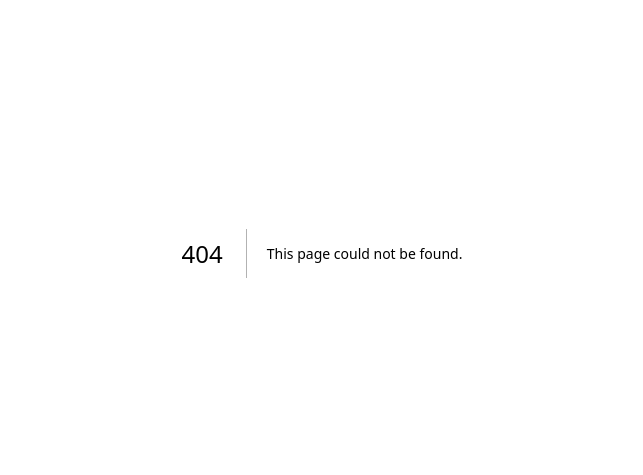
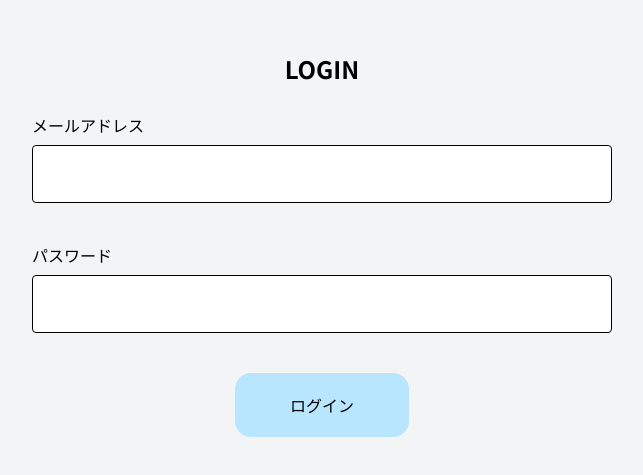
Before and after one commit to silver-ux/movie-list-supa, a Next.js app: page /login in a window 1280 px wide. Before the commit this address had no page. Shown: the part 147-622 px from the top of the page, without its empty margins (318-961 px from the left). Built offline with nearby package versions, Linux system fonts and the light colour scheme.

Commit message:
ログイン画面を作った。zod, hookformを追加してform管理をしやすくした

```diff
--- /dev/null
+++ b/app/api/login/route.ts
@@ -0,0 +1,22 @@
+import { supaClient } from "@/supabase/server";
+import { NextRequest, NextResponse } from "next/server";
+
+export async function POST(req: NextRequest) {
+  const supabase = await supaClient();
+
+  const { email, password } = await req.json;
+
+  if (!email)
+    return NextResponse.json({ error: "emailは必須です" }, { status: 400 });
+
+  const { error } = await supabase.auth.signInWithPassword({
+    email,
+    password,
+  });
+  if (error)
+    return NextResponse.json({ error: error.message }, { status: 500 });
+
+  const { data: datas, error: Err } = await supabase.auth.getUser();
+  if (Err) return NextResponse.json({ error: Err.message }, { status: 500 });
+  return NextResponse.json(datas, { status: 201 });
+}
--- a/app/components/Header.tsx
+++ b/app/components/Header.tsx
@@ -3,6 +3,7 @@
 import React, { useState } from "react";
 import SideModal from "./SideModal";
 import { AnimatePresence } from "motion/react";
+import { useScrollLock } from "./ScrollLock";
 
 type MovieData = {
   created_at: string;
@@ -20,28 +21,46 @@
 
 const Header = ({ data }: Props) => {
   const [hamburger, setHamburger] = useState(false);
+  useScrollLock(hamburger);
+
   const genres = data.map((item) => item.genre);
   const flat = genres.flat();
   const unique = [...new Set(flat)];
-  console.log(unique);
 
   return (
     <>
-      <header className="h-[90px] max-w-[1300px] w-full mx-auto px-[5%] font-bold mt-7 sm:mt-10 mb-3 sm:mb-5 relative">
+      <header className="h-[90px] max-w-[1300px] w-full mx-auto px-[5%] font-bold mt-7 sm:mt-10 mb-3 sm:mb-5 flex justify-between items-center">
         <div
           onClick={() => setHamburger(!hamburger)}
-          className="z-99 absolute w-15 h-15 rounded-2xl bg-black cursor-pointer top-[50%] translate-y-[-50%] flex flex-col justify-center items-center"
+          className="z-10 w-15 h-15 rounded-2xl bg-black cursor-pointer  flex flex-col justify-center items-center relative"
         >
-          <span className="block w-[50%] h-1 bg-white"></span>
-          <span className="blcok w-[50%] h-1 bg-white my-2"></span>
-          <span className="blcok w-[50%] h-1 bg-white"></span>
+          {hamburger ? (
+            <>
+              <span className="absolute w-[50%] h-1 bg-white rotate-[45deg]"></span>
+              <span className="absolute w-[50%] h-1 bg-white rotate-[-45deg]"></span>
+            </>
+          ) : (
+            <>
+              <span className="block w-[50%] h-1 bg-white"></span>
+              <span className="blcok w-[50%] h-1 bg-white my-2"></span>
+              <span className="blcok w-[50%] h-1 bg-white"></span>
+            </>
+          )}
         </div>
-        <div className="flex items-center h-full justify-center invisible sm:visible">
+        <div className="sm:flex items-center h-full justify-center hidden">
           <Link href={"/new"} className="bg-sky-100 px-5 py-3 mx-4 block">
-            映画を追加する
+            映画を追加
           </Link>
           <Link href={"/"} className="bg-red-100 px-5 py-3 mx-4 block">
             一覧に戻る
+          </Link>
+        </div>
+        <div>
+          <Link href={"/login"} className="blcok">
+            ログイン
+          </Link>
+          <Link href={"/signup"} className="blcok ml-3">
+            アカウント作成
           </Link>
         </div>
       </header>
--- /dev/null
+++ b/app/components/ScrollLock.tsx
@@ -0,0 +1,20 @@
+import { useEffect } from "react";
+
+export const useScrollLock = (isLocked: boolean) => {
+  useEffect(() => {
+    const scrollBarWidth =
+      window.innerWidth - document.documentElement.clientWidth;
+    if (isLocked) {
+      document.body.style.overflow = "hidden";
+      document.body.style.paddingRight = `${scrollBarWidth}px`;
+    } else {
+      document.body.style.overflow = "";
+      document.body.style.paddingRight = "";
+    }
+
+    return () => {
+      document.body.style.overflow = "";
+      document.body.style.paddingRight = "";
+    };
+  }, [isLocked]);
+};
--- a/app/components/SideModal.tsx
+++ b/app/components/SideModal.tsx
@@ -13,13 +13,13 @@
       animate={{ opacity: 1, x: 0 }}
       exit={{ opacity: 0, x: -50 }}
       transition={{ duration: 0.4 }}
-      className="sm:w-[30%] w-[50%] h-screen bg-gray-100 fixed top-0 z-10"
+      className="sm:w-[30%] w-[50%] h-screen bg-gray-100 absolute top-0 z-5"
     >
-      <ul className=" flex flex-col items-center mt-[150px]">
+      <ul className=" flex flex-col items-center mt-[150px] h-full">
         {unique.map((item, index) => (
           <li
             key={index}
-            className="underline underline-offset-2 text-left w-[60%] my-2 "
+            className="border-b text-left w-[60%] my-2 cursor-pointer hover:bg-gray-200 py-3 "
           >
             {item}
           </li>
--- /dev/null
+++ b/app/login/page.tsx
@@ -0,0 +1,72 @@
+"use client";
+
+import { zodResolver } from "@hookform/resolvers/zod";
+import React from "react";
+import { useForm, SubmitHandler } from "react-hook-form";
+import { validationSchema } from "../utils/validationSchema";
+import { motion } from "motion/react";
+
+interface IFormInput {
+  email: string;
+  password: string;
+}
+
+const LoginPage = () => {
+  const {
+    register,
+    handleSubmit,
+    formState: { errors },
+  } = useForm<IFormInput>({
+    mode: "onChange",
+    resolver: zodResolver(validationSchema),
+  });
+
+  const onSubmit: SubmitHandler<IFormInput> = (data) => {
+    console.log(data);
+  };
+  return (
+    <motion.div
+      initial={{ opacity: 0, scale: 0.9 }}
+      animate={{ opacity: 1, scale: 1 }}
+      transition={{ duration: 1 }}
+      className=" h-screen w-screen px-[5%] flex items-center justify-center "
+    >
+      <div className="bg-gray-100 rounded-2xl w-full max-w-[700px] h-[600px] ">
+        <form
+          onSubmit={handleSubmit(onSubmit)}
+          className="p-4 sm:p-15 w-full h-full"
+        >
+          <h2 className="mt-10 mb-7 font-bold text-2xl text-center">LOGIN</h2>
+          <label htmlFor="メールアドレス">メールアドレス</label>
+          <input
+            type="email"
+            className="border block w-full rounded p-3 sm:p-4 mt-2 bg-white"
+            {...register("email")}
+          />
+          <p className=" text-red-600">
+            {errors.email?.message as React.ReactNode}
+          </p>
+          <label htmlFor="パスワード" className="block mt-6  sm:mt-10">
+            パスワード
+          </label>
+          <input
+            type="password"
+            className="border block w-full rounded p-3 sm:p-4 mt-2 bg-white"
+            {...register("password")}
+          />
+          <p className=" text-red-600">
+            {errors.password?.message as React.ReactNode}
+          </p>
+          <button
+            type="submit"
+            className="block w-[30%] mx-auto text-center mt-10 cursor-pointer py-5 bg-sky-200 rounded-2xl duration-500  hover:bg-sky-300 active:bg-sky-800"
+          >
+            ログイン
+          </button>
+        </form>
+      </div>
+    </motion.div>
+  );
+};
+
+export default LoginPage;
--- a/app/new/page.tsx
+++ b/app/new/page.tsx
@@ -3,6 +3,7 @@
 import React, { useRef, useState } from "react";
 import { useRouter } from "next/navigation";
 import { motion } from "motion/react";
+import Link from "next/link";
 
 const Page = () => {
   type Data = {
@@ -128,6 +129,12 @@
       exit={{ opacity: 0, y: -20 }}
       transition={{ duration: 0.4 }}
     >
+      <Link
+        href={"/"}
+        className="block text-center bg-red-100 py-8 hover:bg-red-300 duration-500 font-bold text-2xl"
+      >
+        一覧に戻る
+      </Link>
       <form onSubmit={handleSubmit} className="max-w-xl mx-auto p-6 space-y-4">
         <input
           className="border p-2 w-full rounded"
--- /dev/null
+++ b/app/signup/page.tsx
@@ -0,0 +1,7 @@
+import React from "react";
+
+const page = () => {
+  return <div>page</div>;
+};
+
+export default page;
--- /dev/null
+++ b/app/utils/validationSchema.ts
@@ -0,0 +1,18 @@
+import { z } from "zod";
+
+export const validationSchema = z.object({
+  email: z
+    .string()
+    .nonempty("メールアドレスは必須です")
+    .email("正しいメールアドレスを入力してください"),
+  password: z
+    .string()
+    .nonempty("パスワードは必須です")
+    .min(6, "パスワードは６文字以上入力してください"),
+});
+
+// export const validationNew = z.object({
+//   title: z.string().nonempty("タイトルは必須です。"),
+//   name: z.string().nonempty
+//   desc: z.string().
+// });
--- a/package.json
+++ b/package.json
@@ -9,12 +9,15 @@
     "lint": "next lint"
   },
   "dependencies": {
+    "@hookform/resolvers": "^5.1.1",
     "@supabase/ssr": "^0.6.1",
     "@supabase/supabase-js": "^2.50.2",
     "motion": "^12.19.1",
     "next": "15.3.4",
     "react": "^19.0.0",
-    "react-dom": "^19.0.0"
+    "react-dom": "^19.0.0",
+    "react-hook-form": "^7.59.0",
+    "zod": "^3.25.67"
   },
   "devDependencies": {
     "@eslint/eslintrc": "^3",
```
Also changed, not shown: 1 other file (tests, documents, lock files or other folders).
